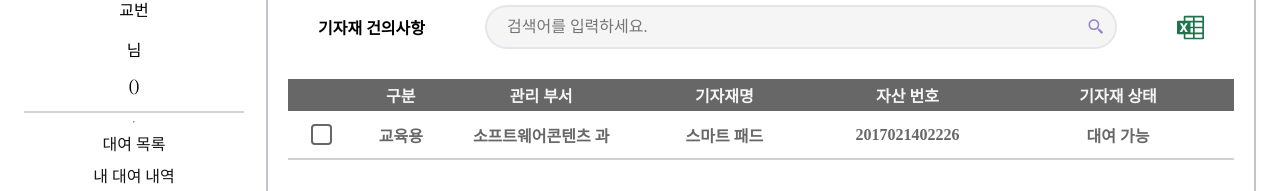
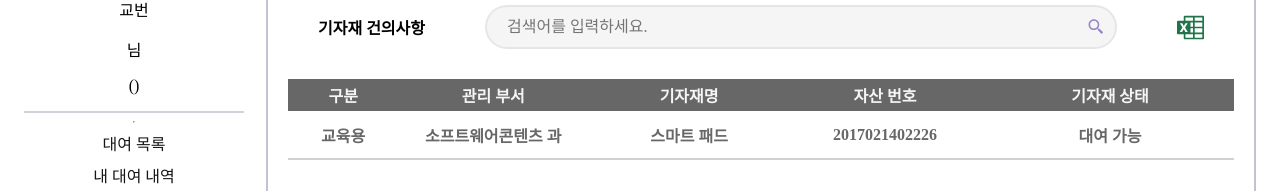
Before and after one commit to ruraeru/equipment-management-react, a React (Create React App) app: page /tool/changeInfo in a window 1280 px wide. Shown: the part 119-310 px from the top of the page. Built offline with nearby package versions, Linux system fonts and the light colour scheme; no server answers; a web font is replaced by a local one.

Commit message:
feat: checkbox style

```diff
--- a/src/components/rentalList/RentalList.scss
+++ b/src/components/rentalList/RentalList.scss
@@ -14,25 +14,31 @@
   }
 }
 
-//label:before에 체크하기 전 상태 css
-input#check-btn + label::before {
-  content: " ";
-  display: inline-block;
-  width: 17px;
-  height: 17px;
-  border: 2px solid #676767;
-  border-radius: 4px;
-  vertical-align: middle;
+input[type="checkbox"] {
+  width: 24px;
+  height: 24px;
+  border: solid 1px red;
 }
 
-//label::before에 체크 된 상태 css
-input#check-btn:checked + label::before {
-  content: " ";
-  border-color: #9785cb;
-  //   background-image:
-  background-repeat: no-repeat;
-  background-position: 50%;
-}
+// //label:before에 체크하기 전 상태 css
+// input#check-btn + label::before {
+//   content: " ";
+//   display: inline-block;
+//   width: 17px;
+//   height: 17px;
+//   border: 2px solid #676767;
+//   border-radius: 4px;
+//   vertical-align: middle;
+// }
+
+// //label::before에 체크 된 상태 css
+// input#check-btn:checked + label::before {
+//   content: " ";
+//   border-color: #9785cb;
+//   //   background-image:
+//   background-repeat: no-repeat;
+//   background-position: 50%;
+// }
 
 .rentalT {
   color: #94d82d;
```
